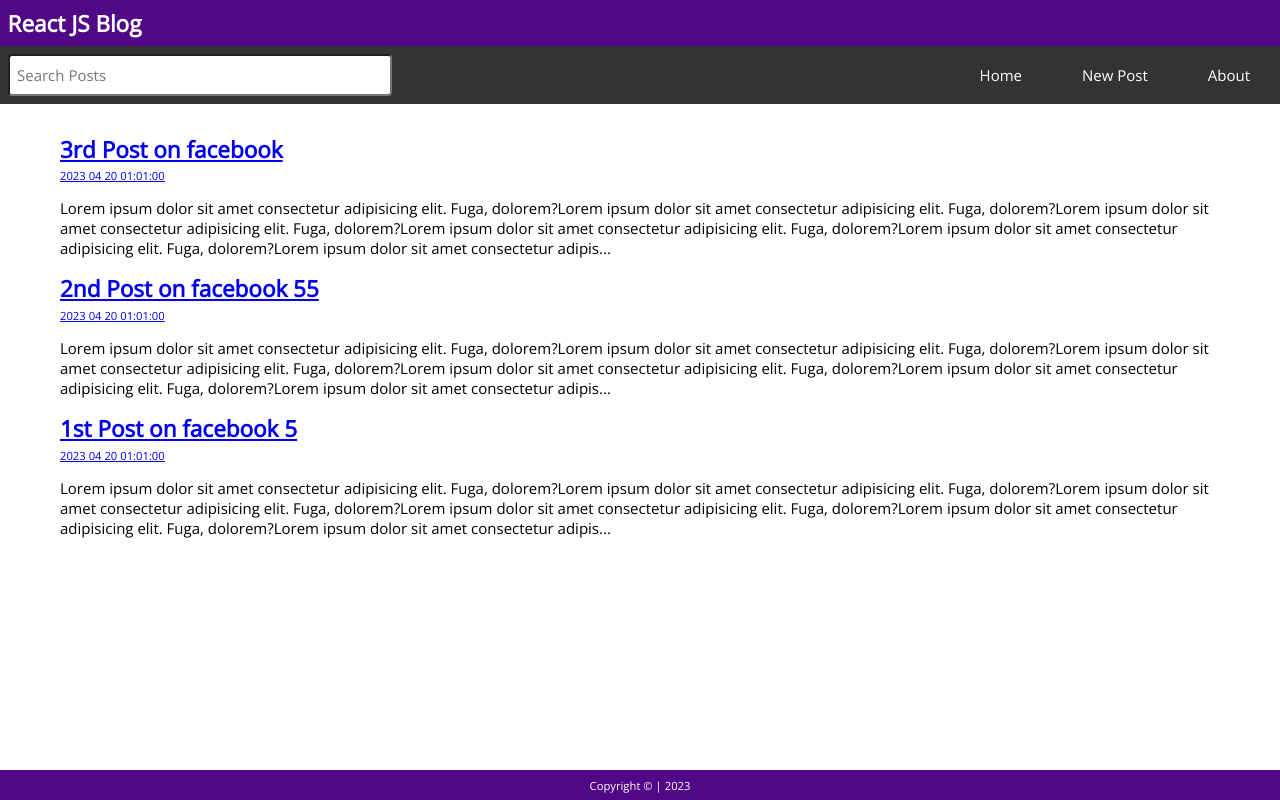
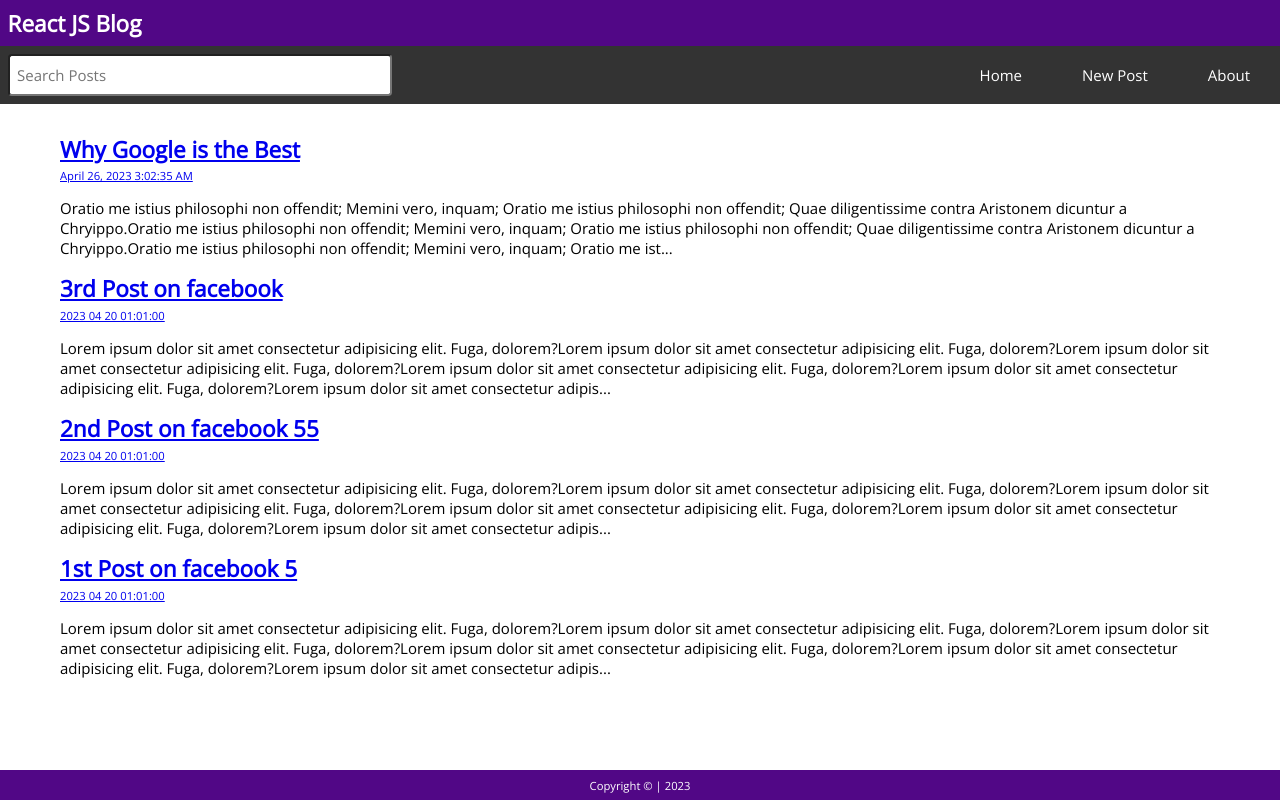
Before and after one commit to mhperera/PT_PurpleBlog, a React (Create React App) app: page / in a window 1280 px wide. Built offline with nearby package versions, Linux system fonts and the light colour scheme; data requests are answered from the project's data file.

Commit message:
used Axios to save Post in handleSubmit function

```diff
--- a/data/db.json
+++ b/data/db.json
@@ -1,24 +1,28 @@
 {
-
-	"posts" : [
+  "posts": [
     {
-			"id" : 1,
-			"title" : "1st Post on facebook 5",
-			"datetime" : "2023 04 20 01:01:00",
+      "id": 1,
+      "title": "1st Post on facebook 5",
+      "datetime": "2023 04 20 01:01:00",
       "body": "Lorem ipsum dolor sit amet consectetur adipisicing elit. Fuga, dolorem?Lorem ipsum dolor sit amet consectetur adipisicing elit. Fuga, dolorem?Lorem ipsum dolor sit amet consectetur adipisicing elit. Fuga, dolorem?Lorem ipsum dolor sit amet consectetur adipisicing elit. Fuga, dolorem?Lorem ipsum dolor sit amet consectetur adipisicing elit. Fuga, dolorem?Lorem ipsum dolor sit amet consectetur adipisicing elit. Fuga, dolorem?Lorem ipsum dolor sit amet consectetur adipisicing elit. Fuga, dolorem?Lorem ipsum dolor sit amet consectetur adipisicing elit. Fuga, dolorem?Lorem ipsum dolor sit amet consectetur adipisicing elit. Fuga, dolorem?Lorem ipsum dolor sit amet consectetur adipisicing elit. Fuga, dolorem?Lorem ipsum dolor sit amet consectetur adipisicing elit. Fuga, dolorem?Lorem ipsum dolor sit amet consectetur adipisicing elit. Fuga, dolorem?Lorem ipsum dolor sit amet consectetur adipisicing elit. Fuga, dolorem?Lorem ipsum dolor sit amet consectetur adipisicing elit. Fuga, dolorem?Lorem ipsum dolor sit amet consectetur adipisicing elit. Fuga, dolorem?Lorem ipsum dolor sit amet consectetur adipisicing elit. Fuga, dolorem?Lorem ipsum dolor sit amet consectetur adipisicing elit. Fuga, dolorem?Lorem ipsum dolor sit amet consectetur adipisicing elit. Fuga, dolorem?Lorem ipsum dolor sit amet consectetur adipisicing elit. Fuga, dolorem?Lorem ipsum dolor sit amet consectetur adipisicing elit. Fuga, dolorem?"
     },
     {
-			"id" : 2,
-			"title" : "2nd Post on facebook 55",
-			"datetime" : "2023 04 20 01:01:00",
+      "id": 2,
+      "title": "2nd Post on facebook 55",
+      "datetime": "2023 04 20 01:01:00",
       "body": "Lorem ipsum dolor sit amet consectetur adipisicing elit. Fuga, dolorem?Lorem ipsum dolor sit amet consectetur adipisicing elit. Fuga, dolorem?Lorem ipsum dolor sit amet consectetur adipisicing elit. Fuga, dolorem?Lorem ipsum dolor sit amet consectetur adipisicing elit. Fuga, dolorem?Lorem ipsum dolor sit amet consectetur adipisicing elit. Fuga, dolorem?Lorem ipsum dolor sit amet consectetur adipisicing elit. Fuga, dolorem?Lorem ipsum dolor sit amet consectetur adipisicing elit. Fuga, dolorem?Lorem ipsum dolor sit amet consectetur adipisicing elit. Fuga, dolorem?Lorem ipsum dolor sit amet consectetur adipisicing elit. Fuga, dolorem?Lorem ipsum dolor sit amet consectetur adipisicing elit. Fuga, dolorem?Lorem ipsum dolor sit amet consectetur adipisicing elit. Fuga, dolorem?Lorem ipsum dolor sit amet consectetur adipisicing elit. Fuga, dolorem?Lorem ipsum dolor sit amet consectetur adipisicing elit. Fuga, dolorem?Lorem ipsum dolor sit amet consectetur adipisicing elit. Fuga, dolorem?Lorem ipsum dolor sit amet consectetur adipisicing elit. Fuga, dolorem?Lorem ipsum dolor sit amet consectetur adipisicing elit. Fuga, dolorem?Lorem ipsum dolor sit amet consectetur adipisicing elit. Fuga, dolorem?Lorem ipsum dolor sit amet consectetur adipisicing elit. Fuga, dolorem?Lorem ipsum dolor sit amet consectetur adipisicing elit. Fuga, dolorem?Lorem ipsum dolor sit amet consectetur adipisicing elit. Fuga, dolorem?"
     },
     {
-			"id" : 3,
-			"title" : "3rd Post on facebook",
-			"datetime" : "2023 04 20 01:01:00",
+      "id": 3,
+      "title": "3rd Post on facebook",
+      "datetime": "2023 04 20 01:01:00",
       "body": "Lorem ipsum dolor sit amet consectetur adipisicing elit. Fuga, dolorem?Lorem ipsum dolor sit amet consectetur adipisicing elit. Fuga, dolorem?Lorem ipsum dolor sit amet consectetur adipisicing elit. Fuga, dolorem?Lorem ipsum dolor sit amet consectetur adipisicing elit. Fuga, dolorem?Lorem ipsum dolor sit amet consectetur adipisicing elit. Fuga, dolorem?Lorem ipsum dolor sit amet consectetur adipisicing elit. Fuga, dolorem?Lorem ipsum dolor sit amet consectetur adipisicing elit. Fuga, dolorem?Lorem ipsum dolor sit amet consectetur adipisicing elit. Fuga, dolorem?Lorem ipsum dolor sit amet consectetur adipisicing elit. Fuga, dolorem?Lorem ipsum dolor sit amet consectetur adipisicing elit. Fuga, dolorem?Lorem ipsum dolor sit amet consectetur adipisicing elit. Fuga, dolorem?Lorem ipsum dolor sit amet consectetur adipisicing elit. Fuga, dolorem?Lorem ipsum dolor sit amet consectetur adipisicing elit. Fuga, dolorem?Lorem ipsum dolor sit amet consectetur adipisicing elit. Fuga, dolorem?Lorem ipsum dolor sit amet consectetur adipisicing elit. Fuga, dolorem?Lorem ipsum dolor sit amet consectetur adipisicing elit. Fuga, dolorem?"
+    },
+    {
+      "id": 4,
+      "title": "Why Google is the Best",
+      "body": "Oratio me istius philosophi non offendit; Memini vero, inquam; Oratio me istius philosophi non offendit; Quae diligentissime contra Aristonem dicuntur a Chryippo.Oratio me istius philosophi non offendit; Memini vero, inquam; Oratio me istius philosophi non offendit; Quae diligentissime contra Aristonem dicuntur a Chryippo.Oratio me istius philosophi non offendit; Memini vero, inquam; Oratio me istius philosophi non offendit; Quae diligentissime contra Aristonem dicuntur a Chryippo.Oratio me istius philosophi non offendit; Memini vero, inquam; Oratio me istius philosophi non offendit; Quae diligentissime contra Aristonem dicuntur a Chryippo.Oratio me istius philosophi non offendit; Memini vero, inquam; Oratio me istius philosophi non offendit; Quae diligentissime contra Aristonem dicuntur a Chryippo.Oratio me istius philosophi non offendit; Memini vero, inquam; Oratio me istius philosophi non offendit; Quae diligentissime contra Aristonem dicuntur a Chryippo.",
+      "datetime": "April 26, 2023 3:02:35 AM"
     }
   ]
-
 }
--- a/src/App.js
+++ b/src/App.js
@@ -17,7 +17,8 @@ function App() {
 
   const [postTitle, setPostTitle] = useState('');
   const [postBody, setPostBody] = useState('');
-  const handleSubmit = (e) => {
+
+  const handleSubmit = async (e) => {
     e.preventDefault();
     const id = posts.length ? posts[posts.length - 1].id +1 : 1;
     const datetime = format(new Date(), 'MMMM dd, yyyy pp');
@@ -27,11 +28,17 @@ function App() {
       body : postBody,
       datetime
     }
-    const allPosts = [ ...posts, newPost];
-    setPosts(allPosts);
-    setPostBody('');
-    setPostTitle('');
-    navigate('/');
+    try {
+      const response = await api.post('/posts', newPost);
+      const allPosts = [ ...posts, response.data];
+      setPosts(allPosts);
+      setPostBody('');
+      setPostTitle('');
+      navigate('/');
+    } catch (error) {
+      console.log(`Error : ${error.message}`);
+    }
+
   }
 
   const [search, setSearch] = useState('');
```
Lines whose indentation alone changed are shown as unchanged.
